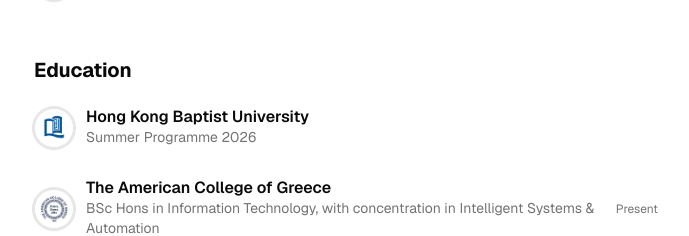
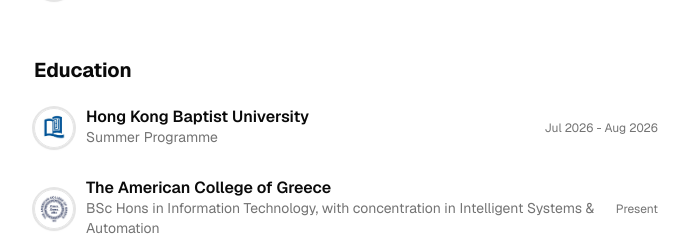
Before and after one commit to akakarantzas/website, a Next.js app: page / in a window 1280 px wide. Shown: the part 1655-1891 px from the top of the page, without its empty margins (294-983 px from the left). Built offline with nearby package versions, Linux system fonts and the light colour scheme.

Commit message:
fix: update HKBU summer programme dates

```diff
--- a/src/data/resume.tsx
+++ b/src/data/resume.tsx
@@ -160,10 +160,10 @@
     {
       school: "Hong Kong Baptist University",
       href: "https://www.hkbu.edu.hk/",
-      degree: "Summer Programme 2026",
+      degree: "Summer Programme",
       logoUrl: "/hkbu.png",
-      start: "",
-      end: "",
+      start: "Jul 2026",
+      end: "Aug 2026",
     },
     {
       school: "The American College of Greece",
```
